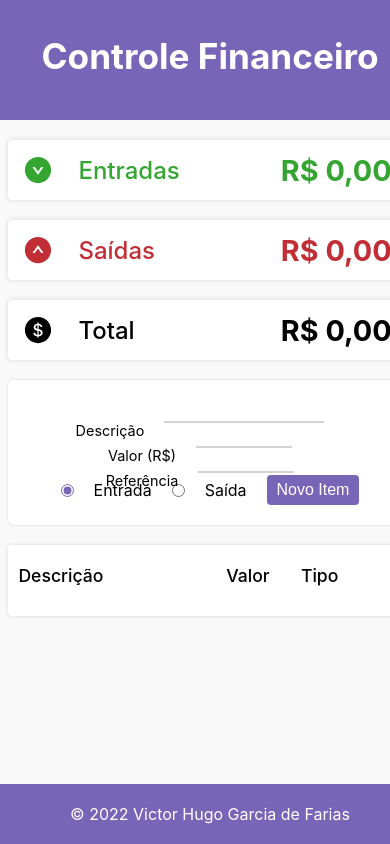
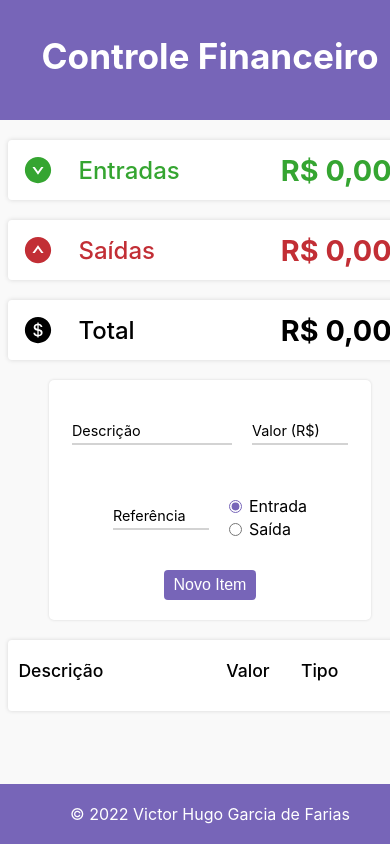
Before and after one commit to vhfarias/controle-gastos, a React (Create React App) app: page / in a window 390 px wide. Shown: the top 844 px of the page. Built offline with nearby package versions, Linux system fonts and the light colour scheme.

Commit message:
fixed Form CSS

```diff
--- a/src/App.css
+++ b/src/App.css
@@ -94,7 +94,7 @@ button:hover {
   width: 12ch;
 }
 
-@media (max-width: 665px) {
+@media (max-width: 680px) {
   .cardContainer {
     flex-direction: column;
     top: 0;
--- a/src/components/Card/styles.css
+++ b/src/components/Card/styles.css
@@ -45,7 +45,7 @@
   color: var(--color-expense);
 }
 
-@media (max-width: 665px) {
+@media (max-width: 680px) {
   .card {
     grid-template-columns: auto 1fr 3fr;
     align-items: center;
--- a/src/components/Form/styles.css
+++ b/src/components/Form/styles.css
@@ -8,18 +8,17 @@
   border-radius: 5px;
   box-shadow: 0 0 3px #00000023;
   padding: 20px;
-  width: 100%;
+  width: fit-content;
   column-gap: 20px;
-}
-
-.entryForm>div {
-  display: flex;
-  flex-direction: row;
-  justify-content: space-around;
-  align-items: center;
-  gap: 20px;
 }
 
 .entryForm button {
   font-weight: 500;
 }
+
+@media (max-width: 680px) {
+  .entryForm {
+    max-width: 80%;
+    row-gap: 20px;
+  }
+}
--- a/src/components/Header/styles.css
+++ b/src/components/Header/styles.css
@@ -10,7 +10,7 @@ header h1 {
   font-size: 2.2em;
 }
 
-@media (max-width: 665px) {
+@media (max-width: 680px) {
   header {
     min-height: 120px;
   }
--- a/src/components/List/styles.css
+++ b/src/components/List/styles.css
@@ -38,7 +38,7 @@
   margin-bottom: 10px;
 }
 
-@media (max-width: 665px) {
+@media (max-width: 680px) {
   .list li {
     grid-template-columns: 1fr 12ch 40px 40px;
   }
```
Also changed, not shown: src/components/Form/index.jsx (+0 -41 lines).
